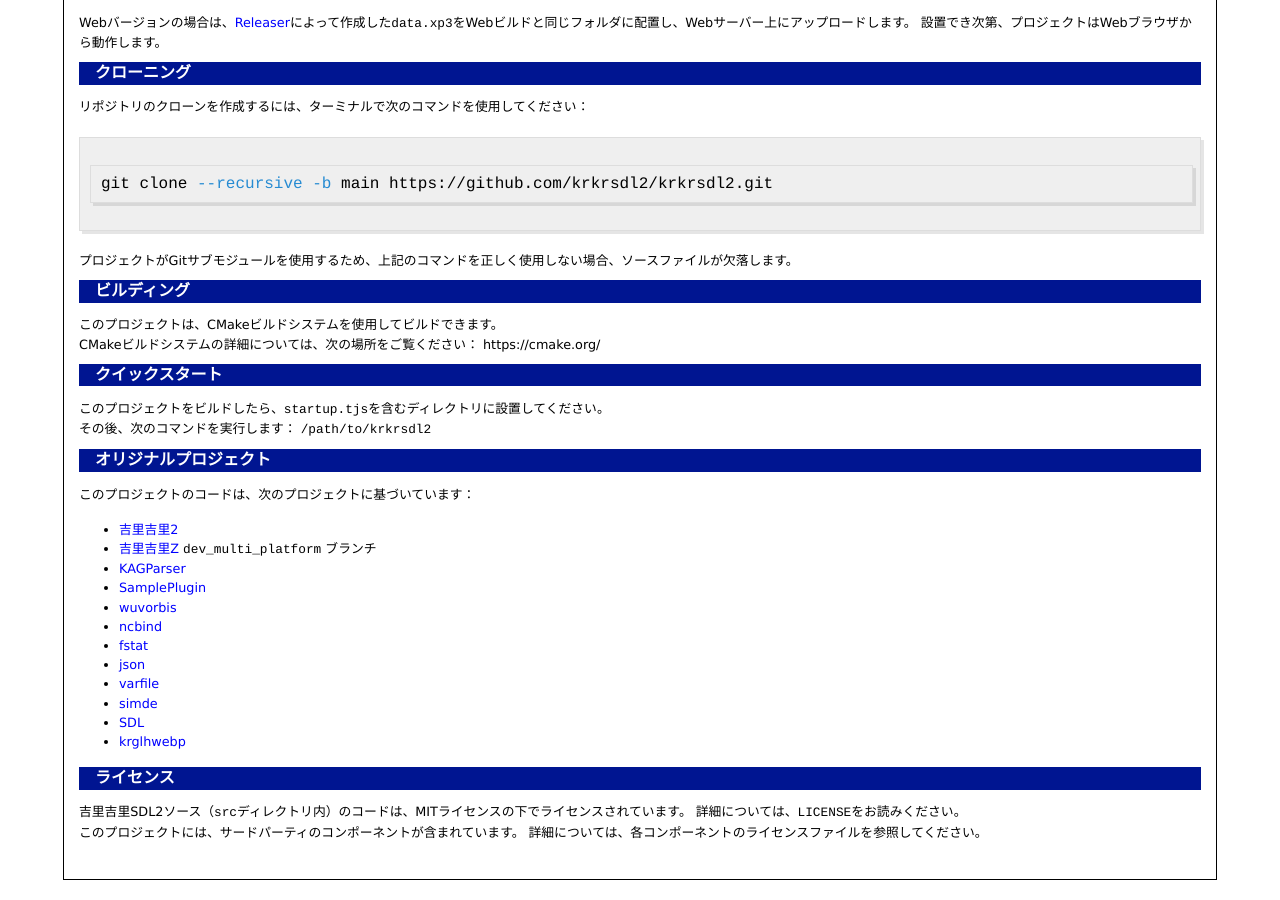
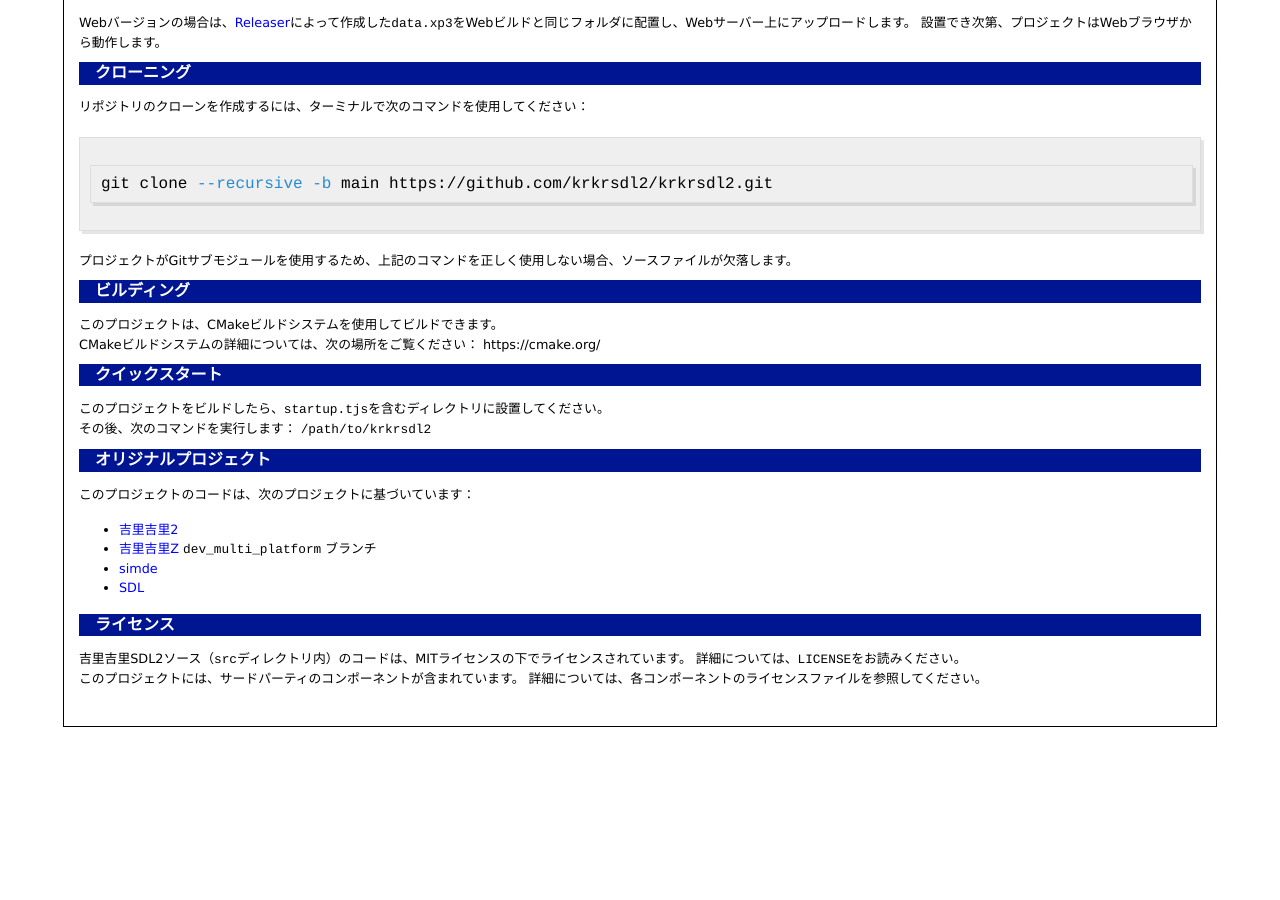
Before and after one commit to krkrsdl2/krkrsdl2, a Jekyll site: the page built from index.md, in a window 1280 px wide and 900 px high, scrolled down 1141 px. Built offline with Jekyll 4.4.1, drawn with Linux system fonts in a browser that asks for light colours; Markdown is read by kramdown in place of the engine named in the settings; after the commit the page ends 1888 px from its top, so only the background shows below that.

Commit message:
Update information about third party

```diff
--- a/index.md
+++ b/index.md
@@ -79,16 +79,8 @@ CMakeビルドシステムの詳細については、次の場所をご覧くだ
 このプロジェクトのコードは、次のプロジェクトに基づいています：
 * [吉里吉里2](https://github.com/krkrz/krkr2)
 * [吉里吉里Z](https://github.com/krkrz/krkrz) `dev_multi_platform` ブランチ
-* [KAGParser](https://github.com/krkrz/KAGParser)
-* [SamplePlugin](https://github.com/krkrz/SamplePlugin)
-* [wuvorbis](https://github.com/krkrz/wuvorbis)
-* [ncbind](https://github.com/wtnbgo/ncbind)
-* [fstat](https://github.com/wtnbgo/fstat)
-* [json](https://github.com/wtnbgo/json)
-* [varfile](https://github.com/wtnbgo/varfile)
 * [simde](https://github.com/simd-everywhere/simde)
 * [SDL](https://github.com/libsdl-org/SDL)
-* [krglhwebp](https://github.com/uyjulian/krglhwebp)
 
 ## ライセンス
 
```
Also changed, not shown: en/index.md (+0 -8 lines).
